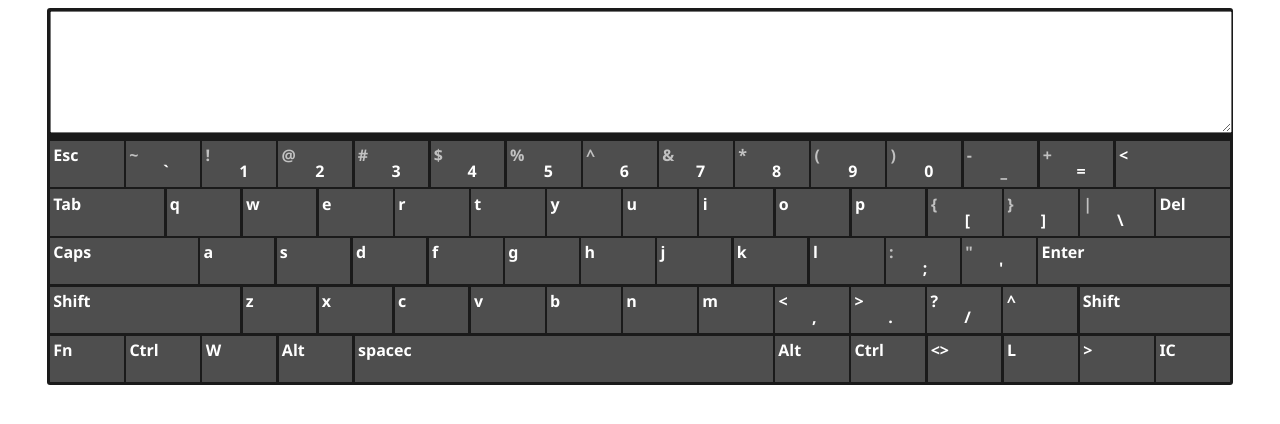
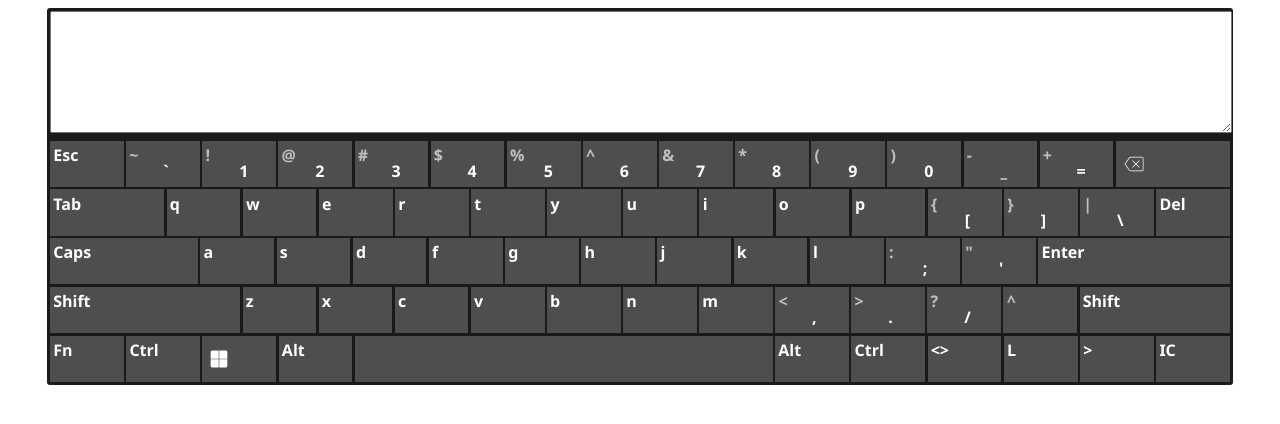
Before and after one commit to hacagahasanli/window-keyboard, a React (Vite) app: page / in a window 1280 px wide. Shown: the top 424 px of the page. Built offline with nearby package versions, Linux system fonts and the light colour scheme; a web font is replaced by a local one.

Commit message:
Icon Generator

```diff
--- /dev/null
+++ b/src/assets/icons/index.ts
@@ -0,0 +1,9 @@
+import window_key_svg from "./keyIcons/window_key.svg"
+import backspace_key_svg from "./keyIcons/backspace_key.svg"
+
+export {
+    //svgs
+
+    window_key_svg,
+    backspace_key_svg
+}
--- /dev/null
+++ b/src/components/IconGenerator/index.tsx
@@ -0,0 +1,24 @@
+import { window_key_svg, backspace_key_svg } from "assets/icons"
+import { FC } from "react"
+
+interface IIconPropStype {
+    name: string
+}
+
+interface IIconMap {
+    [key: string]: FC
+}
+
+const WindowKey = () => <img src={window_key_svg} alt="window_key" />
+
+const BackspaceKey = () => <img src={backspace_key_svg} alt="backspace_key" />
+
+export const Icon: FC<IIconPropStype> = ({ name }) => {
+    const icons: IIconMap = {
+        "windowKey": WindowKey,
+        "backspaceKey": BackspaceKey
+    }
+    const IconC = icons[name]
+
+    return <IconC />
+}
--- a/src/components/KeyItem/index.tsx
+++ b/src/components/KeyItem/index.tsx
@@ -2,15 +2,23 @@ import { useDispatch } from "react-redux"
 import { addClickedKeyValue } from "store/reducers"
 import styled from "styled-components"
 import { IKeyItemProps, IKeyItemType } from "types/keyboardTypes"
+import { Icon } from ".."
 
-export const KeyItem = ({ size, name, subName, c }: IKeyItemType) => {
+export const KeyItem = ({ size, name, subName, c, img, hasImage }: IKeyItemType) => {
     const dispatch = useDispatch()
     const addValue = () => dispatch(addClickedKeyValue(name))
 
+
     return (
         <StyledKeyItem  {...{ size, c }} onClick={addValue}>
-            <span>{name}</span>
-            <span>{subName}</span>
+            {hasImage && img
+                ? <Icon name={img} />
+                : <>
+                    <span>{name}</span>
+                    <span>{subName}</span>
+                </>
+            }
+
         </StyledKeyItem >
     )
 }
--- a/src/components/KeyboardRow/index.tsx
+++ b/src/components/KeyboardRow/index.tsx
@@ -1,7 +1,7 @@
 import styled from "styled-components"
 import { KeyboardKeysType } from "types/keyboardTypes"
 import { v4 } from "uuid"
-import { KeyItem } from "components/KeyItem"
+import { KeyItem } from ".."
 
 export const KeyboardRow = () => {
     const keys: KeyboardKeysType = {
@@ -20,7 +20,7 @@ export const KeyboardRow = () => {
             { id: 'right_parenthesis', name: ')', subName: '0', c: "g" },
             { id: 'hyphen', name: '-', subName: '_', c: "g" },
             { id: 'plus', name: '+', subName: '=', c: "g" },
-            { id: 'delete', name: "<", size: 1.6 },
+            { id: 'delete', img: "backspaceKey", name: "backspace", hasImage: true, size: 1.6 },
         ],
         "rowTwo": [
             { id: "tab", name: "Tab", size: 1.6 },
@@ -55,7 +55,7 @@ export const KeyboardRow = () => {
             { id: "enter", name: "Enter", size: 2.75 },
         ],
         "rowFour": [
-            { id: "shift", name: "Shift", size: 2.73 },
+            { id: "shift1", name: "Shift", size: 2.73 },
             { id: "z", name: "z" },
             { id: "x", name: "x" },
             { id: "c", name: "c" },
@@ -63,18 +63,18 @@ export const KeyboardRow = () => {
             { id: "b", name: "b" },
             { id: "n", name: "n" },
             { id: "m", name: "m" },
-            { id: "<", name: "<", subName: "," },
-            { id: ">", name: ">", subName: "." },
-            { id: "?", name: "?", subName: "/" },
-            { id: "^", name: "^" },
-            { id: "shift", name: "Shift", size: 2.14 }
+            { id: "<", name: "<", subName: ",", c: "g" },
+            { id: ">", name: ">", subName: ".", c: "g" },
+            { id: "?", name: "?", subName: "/", c: "g" },
+            { id: "^", name: "^", c: "g" },
+            { id: "shift2", name: "Shift", size: 2.14 }
         ],
         "rowFive": [
             { id: "fn", name: "Fn" },
             { id: "ctrl1", name: "Ctrl" },
-            { id: "w", name: "W" },
+            { id: "window", img: "windowKey", name: "window", hasImage: true },
             { id: "alt1", name: "Alt" },
-            { id: "space", name: "spacec", size: 6.10 },
+            { id: "space", name: "", size: 6.10 },
             { id: "alt2", name: "Alt" },
             { id: "ctrl2", name: "Ctrl" },
             { id: "<>", name: "<>" },
--- a/src/components/index.ts
+++ b/src/components/index.ts
@@ -1,4 +1,7 @@
+
 //components
 export { Keyboard } from "./Keyboard";
+export { Icon } from "./IconGenerator";
+export { KeyItem } from "./KeyItem";
 
 //ui
--- a/src/types/keyboardTypes/index.ts
+++ b/src/types/keyboardTypes/index.ts
@@ -1,3 +1,5 @@
+import { FC } from "react";
+
 export interface IKeyItemProps {
     size?: number | null;
     c?: string | null
@@ -9,6 +11,8 @@ export interface IKeyItemType {
     subName?: string | null;
     size?: number | null;
     c?: string | null;
+    img?: string,
+    hasImage?: boolean
 };
 
 export interface KeyboardKeysType {
```
Also changed, not shown: src/assets/icons/keyIcons/backspace_key.svg (added), src/assets/icons/keyIcons/window_key.svg (added).
